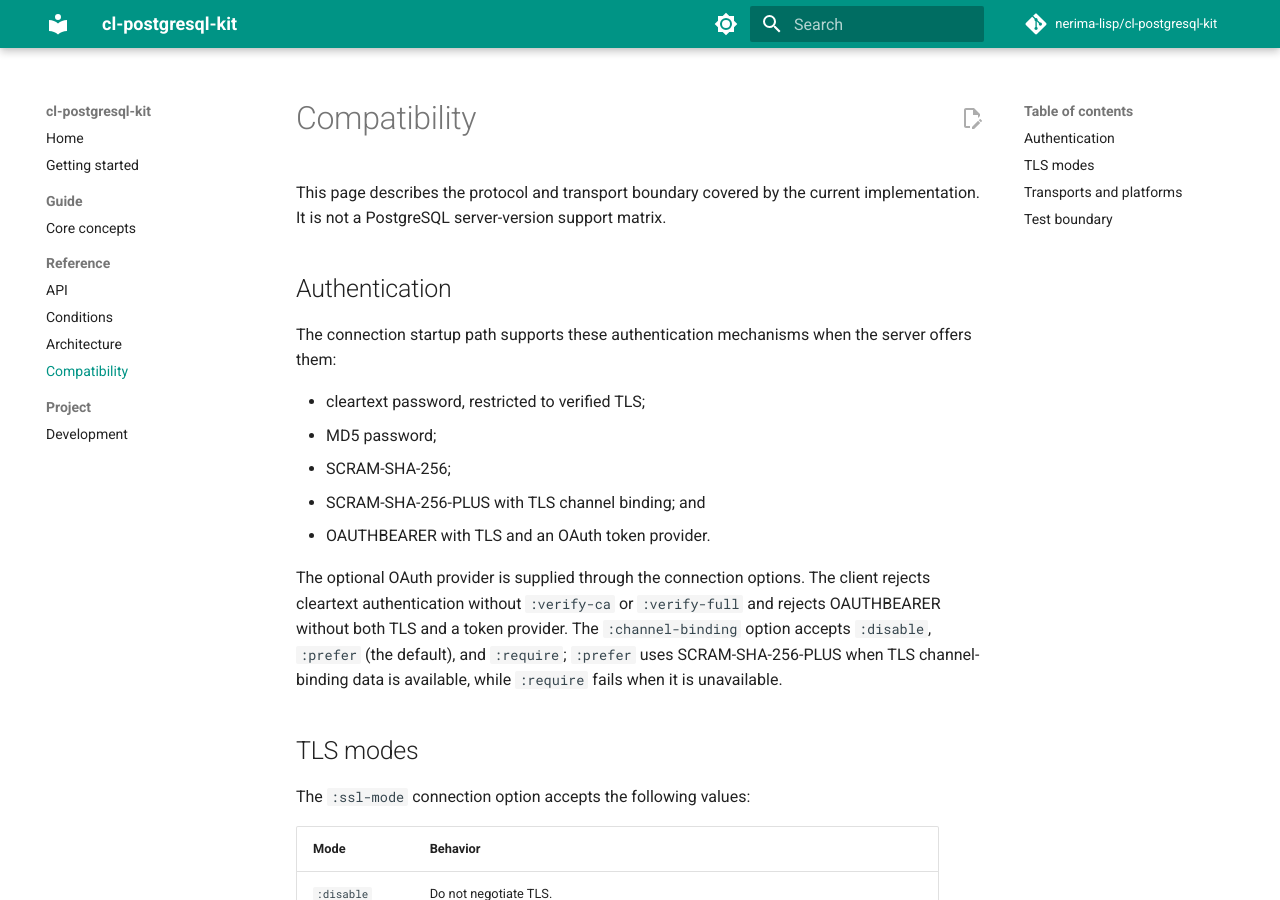
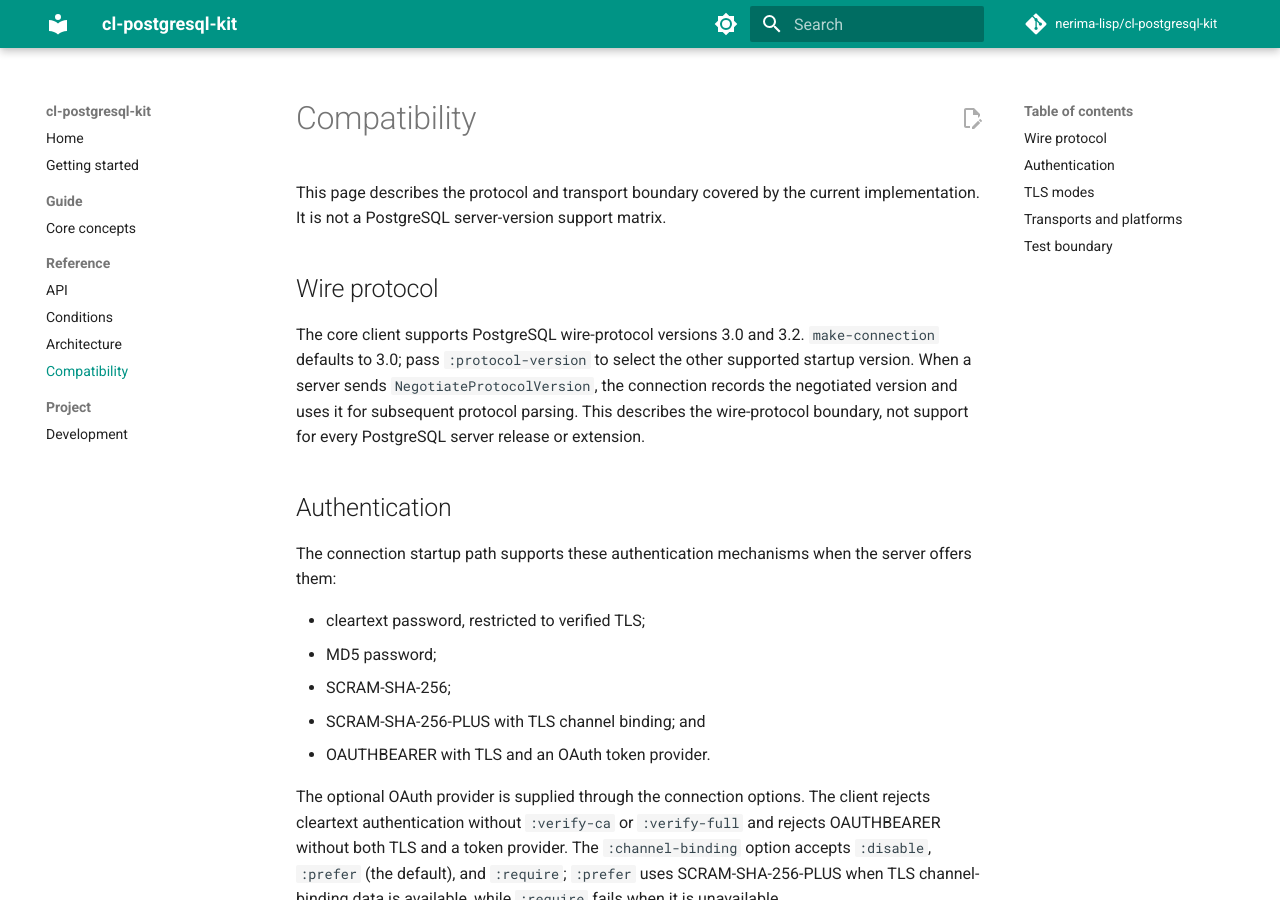
Before and after one commit to nerima-lisp/cl-postgresql-kit, an MkDocs documentation site: the page built from docs/src/reference/compatibility.md, in a window 1280 px wide and 900 px high. Built offline with MkDocs 1.6.1 and Material for MkDocs 9.7.7, drawn with Linux system fonts in a browser that asks for light colours; comment, search, counter and statistics services are not loaded.

Commit message:
Document supported wire protocol versions

```diff
--- a/docs/src/reference/compatibility.md
+++ b/docs/src/reference/compatibility.md
@@ -3,6 +3,15 @@
 This page describes the protocol and transport boundary covered by the
 current implementation. It is not a PostgreSQL server-version support
 matrix.
+
+## Wire protocol
+
+The core client supports PostgreSQL wire-protocol versions 3.0 and 3.2.
+`make-connection` defaults to 3.0; pass `:protocol-version` to select the
+other supported startup version. When a server sends
+`NegotiateProtocolVersion`, the connection records the negotiated version and
+uses it for subsequent protocol parsing. This describes the wire-protocol
+boundary, not support for every PostgreSQL server release or extension.
 
 ## Authentication
 
```
